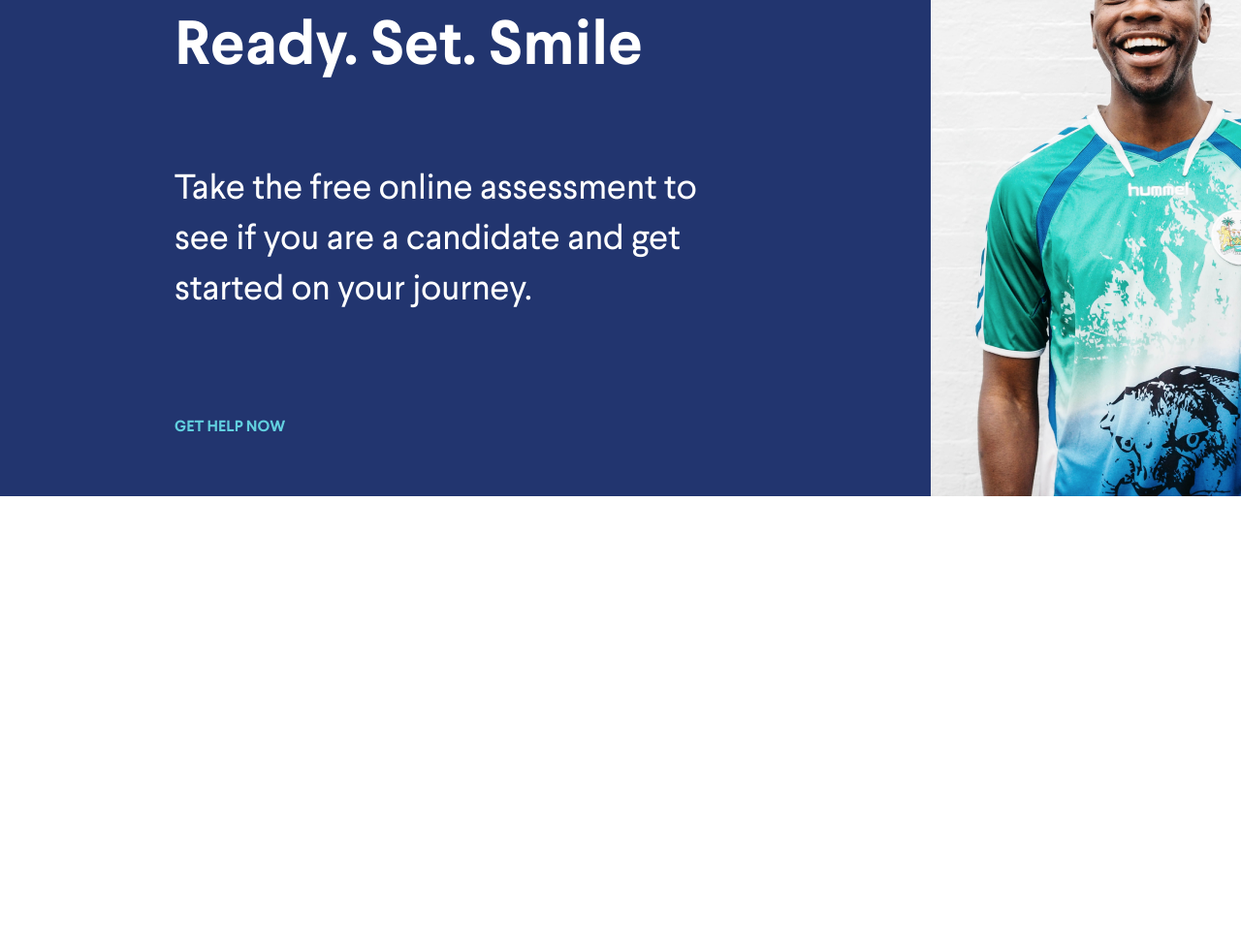
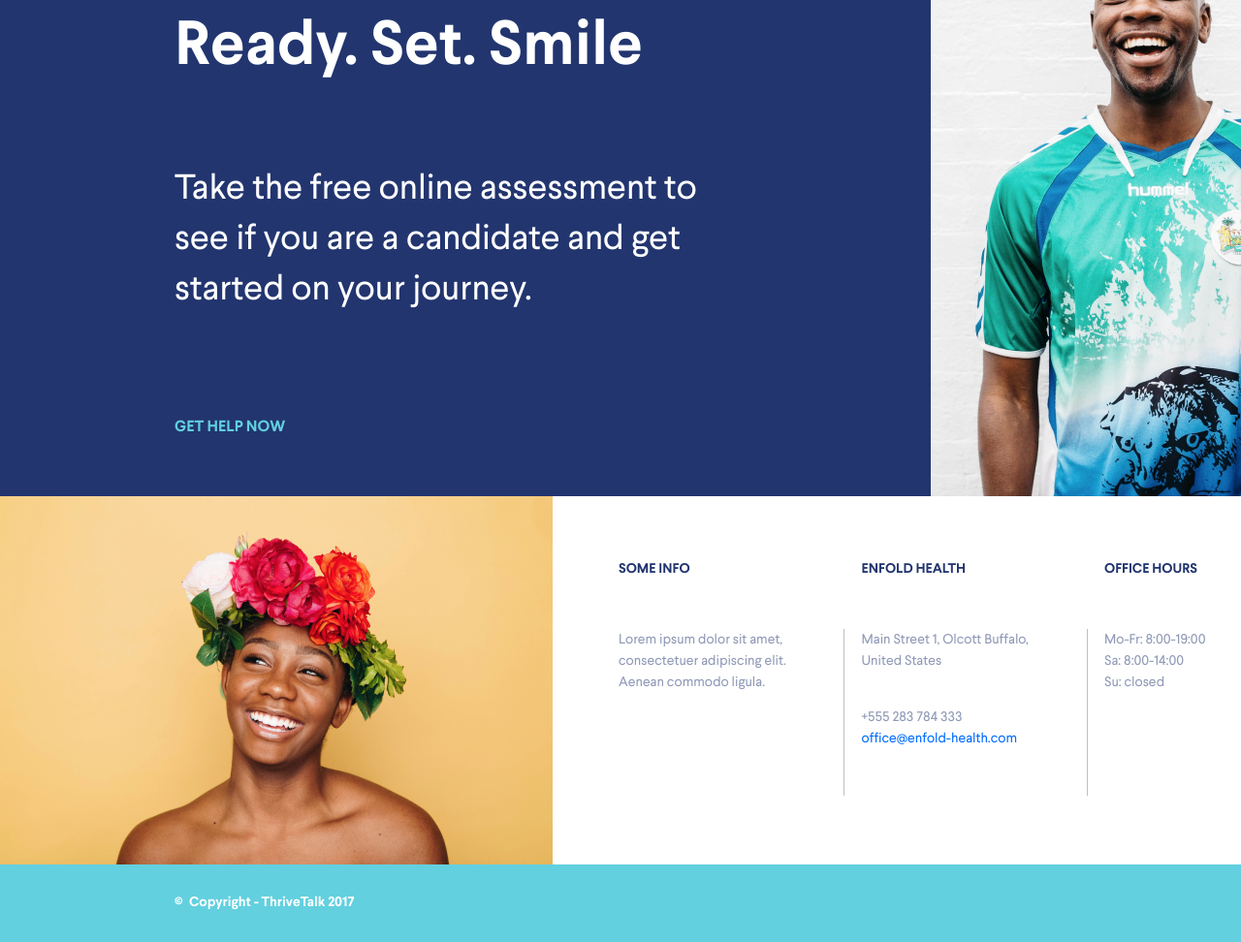
Before and after one commit to KamalKurbanov05/TriveTalk, a plain HTML site: page index.html in a window 1280 px wide. Shown: the part 4990-5962 px from the top of the page at 97% size. Before the commit the page ends 5508 px from the top, so only its background shows below. Drawn offline with Linux system fonts and the light colour scheme.

Commit message:
Завершил верстку макета, footer у меня состоит я разбил на две части, кртинка и контент по правую сторону, применил flex, контент пришлось чуть с маргинами и паддингами подшаманить, далее вторая часть footera, это небольшой блок с Лэйблом

```diff
--- a/css/index.css
+++ b/css/index.css
@@ -508,6 +508,7 @@ section {
 
 .also-know__link {
     font-size: 16px;
+    width: 154px;
     line-height: 23px;
     color: var(--orange-color);
     font-weight: 700;
@@ -565,6 +566,7 @@ section {
 
 .contact-us__link {
     font-size: 16px;
+    width: 156px;
     font-weight: 700;
     line-height: 23px;
     color: var(--sky-color);
@@ -638,3 +640,100 @@ section {
     background-image: url('../image/nutrition.png');
     background-repeat: no-repeat;
 }
+
+
+/*****footer*******/
+
+.footer_content {
+    display: flex;
+    min-height: 380px;
+}
+
+
+.footer__cards-block {
+    display: flex;
+    justify-content: space-between;
+    width: 870px;
+    align-items: center;
+    padding: 68px;
+}
+
+.footer__img-block {
+    width: 570px;
+    height: 380px;
+}
+
+.footer__img {
+    height: 100%;
+}
+
+.footer__card {
+    width: 233px;
+    min-height: 208px;
+    display: flex;
+    flex-direction: column;
+}
+
+.footer__heading-card {
+    font-size: 14px;
+    font-weight: 700;
+    line-height: 10px;
+    color: var(--dark-blue-color);
+    text-transform: uppercase;
+    margin-bottom: 56px;
+}
+
+.footer__text-card {
+    font-size: 14px;
+    line-height: 22px;
+    color: rgba(34, 53, 111, 0.5);
+}
+
+.footer__border {
+    border-right: 1px solid rgba(0, 0, 0, 0.25);
+    height: 172px;
+    padding-right: 52px;
+}
+
+.footer__contact-block {
+    margin-bottom: 26px;
+}
+
+.footer__copyright {
+    background-color: var(--sky-color);
+    color: #FFFFFF;
+    font-size: 14px;
+    font-weight: 700;
+    display: flex;
+    align-items: center;
+    padding-left: 180px;
+    min-height: 80px;
+}
+
+.center{
+    margin-bottom: 36px;
+}
+
+.right {
+    max-width: 110px;
+}
+
+.mail {
+    color: #006DFF;
+}
+
+/* не сработало, разобрать с Шамилем  */
+.footer__border:nth-child(3) {
+    border: 0;
+}
+
+.last_card {
+    border: 0
+}
+
+
+.© {
+    width: 9px;
+    height: 12px;
+    margin-right: 6px;
+}
--- a/index.html
+++ b/index.html
@@ -199,9 +199,9 @@
         </section>
         <section class="contact-us">
             <div class="contact-us__content">
-                <h2 class="contact-us__heading">CONTACT US</h2>
+                <h2 class="contact-us__heading">contact us</h2>
                 <div class="contact-us__text-block">
-                    <h3 class="contact-us__heading-text">Ready. Set. Smile</h3>
+                    <h3 class="contact-us__heading-text">Ready. set. smile</h3>
                     <p class="contact-us__text">
                         Take the free online assessment
                         to see if you are a candidate and get
@@ -214,6 +214,52 @@
                 <img src="./image/contact_us.png" alt="contact_us">
             </div>
         </section>
+        <footer class="footer">
+            <div class="footer_content">
+                <div class="footer__img-block">
+                    <img class="footer__img" src="./image/footer_img.png" alt="flower-woman">
+                </div>
+                <div class="footer__cards-block">
+                    <div class="footer__card">
+                        <h3 class="footer__heading-card">some info</h3>
+                        <div class="footer__border">
+                            <p class="footer__text-card">
+                            Lorem ipsum dolor sit amet,
+                             consectetuer adipiscing elit.
+                             Aenean commodo ligula.
+                        </p>
+                        </div>
+                    </div>
+                    <div class="footer__card">
+                        <h3 class="footer__heading-card">enfold health</h3>
+                        <div class="footer__border">
+                            <p class="footer__text-card center">
+                                Main Street 1, Olcott Buffalo, United States
+                            </p>
+                            <div class="footer__contact-block ">
+                                <a href="tel:+555 283 784 333" class="footer__text-card">+555 283 784 333</a>
+                                <a href="mailto:office@enfold-health.com" class="footer__text-card mail">office@enfold-health.com</a>
+                            </div>
+                        </div>
+                    </div>
+                    <div class="footer__card">
+                        <h3 class="footer__heading-card">office hours</h3>
+                        <div class="footer__border last_card">
+                            <p class="footer__text-card right">
+                                Mo-Fr: 8:00-19:00
+                                Sa: 8:00-14:00<br>
+                                Su: closed
+                            </p>
+                        </div>
+                    </div>
+                </div>
+            </div>
+            <div class="footer__copyright">
+                <div class="©">©</div>
+                <div class="">Copyright - ThriveTalk  2017
+            </div>
+            </div>
+        </footer>
     </div>
 </body>
 </html>
```
